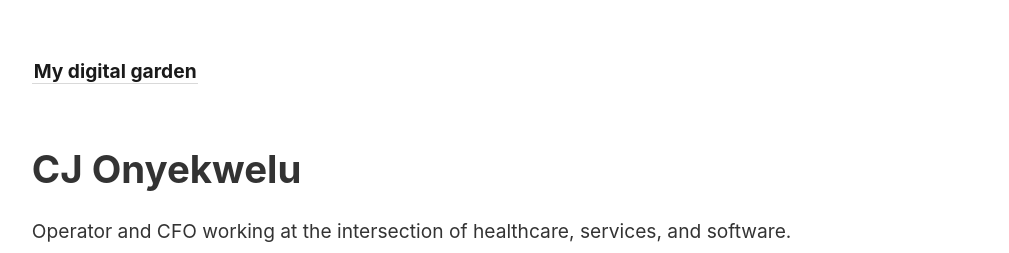
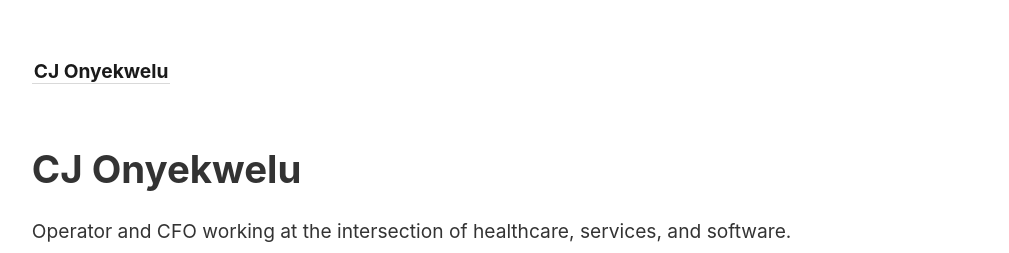
Before and after one commit to conyekwelu/conyekwelu.github.io, a Jekyll site: the page built from _pages/index.md, in a window 1280 px wide. Shown: the top 253 px of the page, without its empty margins (45-1054 px from the left). Built offline with Jekyll 4.4.1, drawn with Linux system fonts in a browser that asks for light colours.

Commit message:
Update site title

```diff
--- a/_config.yml
+++ b/_config.yml
@@ -1,4 +1,4 @@
-title:               My digital garden
+title:               CJ Onyekwelu
 include:             ['_pages']
 exclude:             ['_includes/notes_graph.json']
 # You may need to change the base URL depending on your deploy configuration.
```
